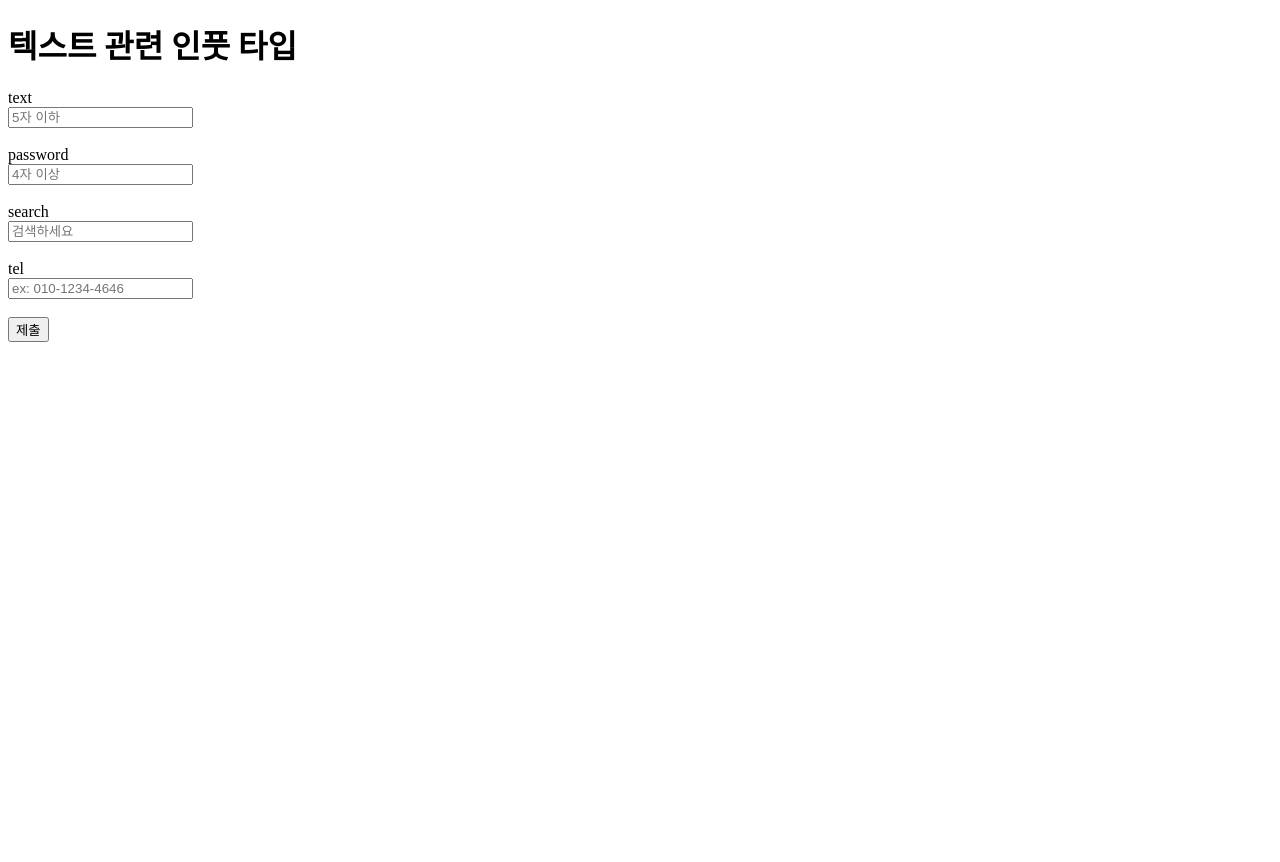
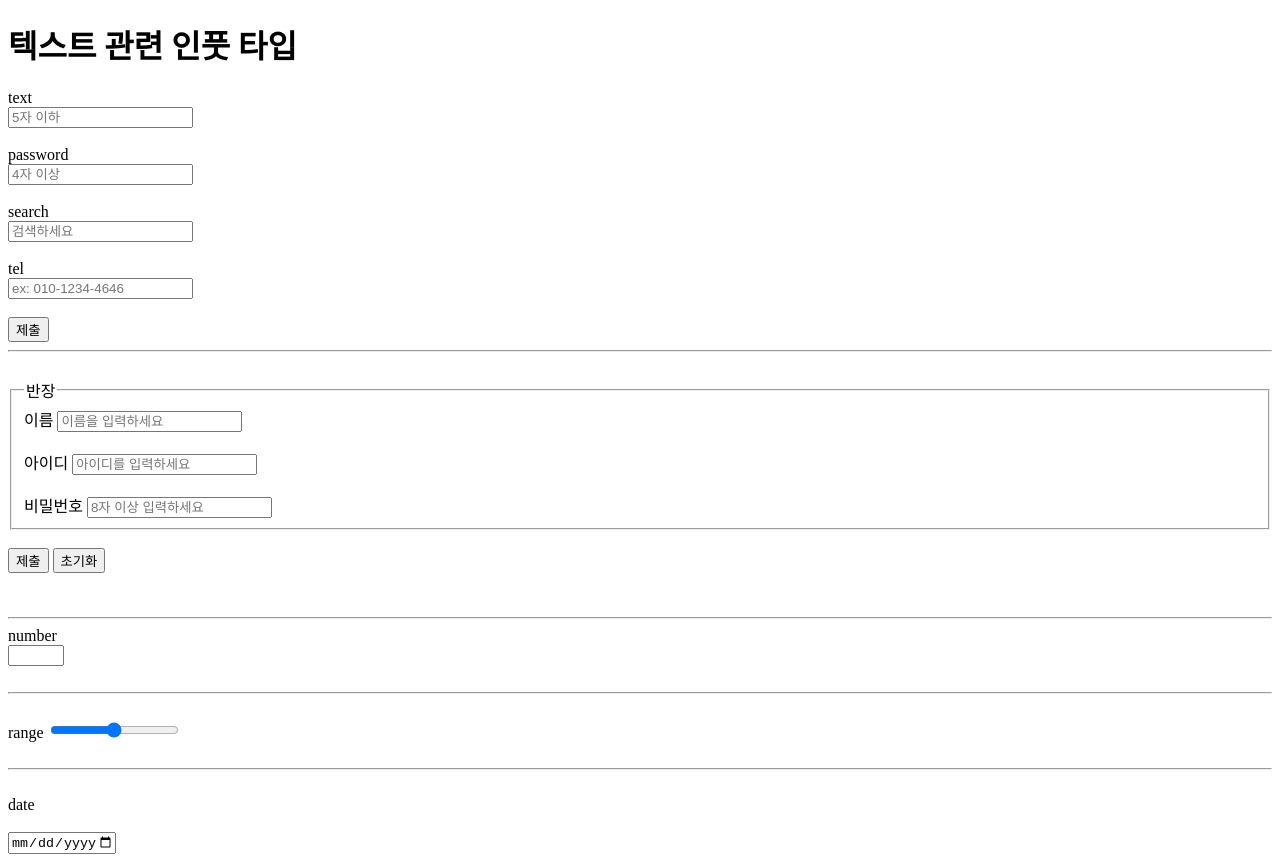
Before and after one commit to mini-Ner/HTML-based-enhancement, a plain HTML site: page input tag.html in a window 1280 px wide. Before the commit the page ends 800 px from the top, so only its background shows below. Drawn offline with Linux system fonts and the light colour scheme.

Commit message:
input tag 2

```diff
--- a/input tag.html
+++ b/input tag.html
@@ -25,6 +25,38 @@
     <input id="tllp" type="tel" placeholder="ex: 010-1234-4646">
     <br><br>
     <button type="submit">제출</button>
+    <hr>
+    <br>
+    <fieldset>
+      <legend>반장</legend>
+      <label for="name_1">이름</label>
+      <input id="name_1" type="text" placeholder="이름을 입력하세요" maxlength="10">
+      <br><br>
+      <label for="id_1">아이디</label>
+      <input id="id_1" type="text" placeholder="아이디를 입력하세요" maxlength="15">
+      <br><br>
+      <label for="pwd_1">비밀번호</label>
+      <input id="pwd_1" type="password" placeholder="8자 이상 입력하세요" minlength="8">
+    </fieldset>
+    <br>
+    <button id="button_1" type="submit">제출</button>
+    <button id="button_2" type="reset">초기화</button>
+  </form>
+  <br><br>
+  <hr>
+  <form action="#">
+  <label for="num">number</label><br>
+  <input id="num" type="number" min="0" max="20">
+  <br><br>
+  <hr>
+  <br>
+  <label for="range">range</label>
+  <input id="range_1" type="range" min="0" max="100" step="10">
+  <br><br>
+  <hr>
+  <br>
+  <label for="date">date</label><br><br>
+  <input id="date_1" type="date" min="2022-01-01" max="2023-12-31">
   </form>
 </body>
 </html>
```
